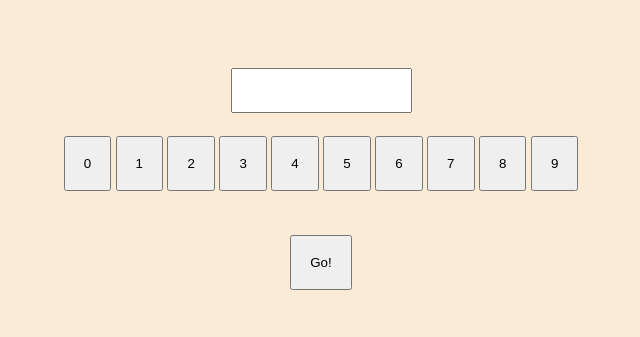
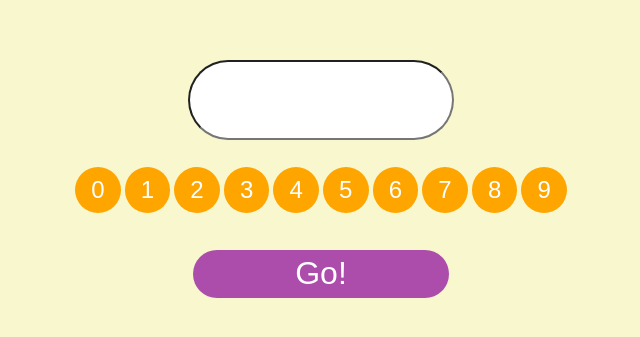
Before and after one commit to ffersants/JSExercises, a plain HTML site: page Javascript Basic/Minefield of numbers/challenge8.html in a window 1280 px wide. Shown: the part 221-558 px from the top of the page, without its empty margins (319-959 px from the left). Drawn offline with Linux system fonts and the light colour scheme.

Commit message:
Tela feita, falta apenas alguns ajustes e montar a logica js em seguida.

```diff
--- a/Javascript Basic/Minefield of numbers/challenge8.html
+++ b/Javascript Basic/Minefield of numbers/challenge8.html
@@ -4,7 +4,7 @@
     <meta charset="UTF-8">
     <meta name="viewport" content="width=device-width, initial-scale=1.0">
     <script defer src="./challenge8.js"></script>
-    <link rel="stylesheet" href="style.css">
+    <link rel="stylesheet" href="css/style.css">
     <title>Minefield of numbers</title>
 </head>
 <body>
@@ -23,7 +23,7 @@
             <button>9</button>
         </div>
         <br>
-        <button id="go">Go!</button>
+            <button id="go">Go!</button>
     </main>
 </body>
 </html>
--- a/Javascript Basic/Minefield of numbers/challenge8.js
+++ b/Javascript Basic/Minefield of numbers/challenge8.js
@@ -0,0 +1,4 @@
+inputArea = document.getElementById("number-inputer");
+inputArea.__proto__.stepDown = false;
+inputArea.__proto__.stepUp = false;
+console.log(inputArea.__proto__)
--- /dev/null
+++ b/Javascript Basic/Minefield of numbers/scss/style.scss
@@ -0,0 +1,80 @@
+$bg-color: rgb(249, 247, 206);
+$btn-color: orange;
+$shadow-btn-color: rgba(208, 161, 73, 0.749);
+
+*{
+    margin: 0;
+    padding: 0;
+    box-sizing: border-box;
+    &:active, &:focus{
+        outline: none;
+    }
+}
+
+html, body{
+    width: 100vw;
+    height: 100vh;
+    display: flex;
+    justify-content: center;
+    align-items: center;
+    background-color: $bg-color;
+}
+
+main{
+    text-align: center;
+
+    input{
+        width: 20em;
+        height: 6em;
+        text-align: center;
+        border-radius: 3em;
+        padding: 0;
+        margin-bottom: 2em;
+    }
+
+}
+
+#numbers button{
+    font-size: 1.5em;
+    width: 1.9em;
+    height: 1.9em;
+    background-color: $btn-color;
+    color: white;
+    border: none;
+    border-radius: 1em;
+    transition: all 0.3s;
+    cursor: pointer;
+    margin-bottom: 0.8em;
+    &:hover{
+        transform: translateY(-10px);
+        box-shadow: 0px 10px 5px $shadow-btn-color;
+    }
+    &:active{
+        transition: 0.1s;
+        background-color: red;
+    }
+}
+
+#go{
+    width: 8em;
+    height: 1.5em;
+    border-radius: 3em;
+    font-size: 2em;
+    background-color: rgb(172, 77, 172);
+    color: white;
+    border: none;
+    transition: background-color 0.3s;
+    cursor: pointer;
+    &:hover{
+        background-color: rgb(147, 60, 147);
+    }
+    &:active{
+        width: 7.9em;
+        height: 1.4em;
+    }
+}
+input[type=number]::-webkit-inner-spin-button,
+input[type=number]::-webkit-outer-spin-button {
+  -webkit-appearance: none;
+  margin: 0;
+}
```
Also changed, not shown: Javascript Basic/Minefield of numbers/css/style.css (added), Javascript Basic/Minefield of numbers/style.css (deleted), 1 other file.
